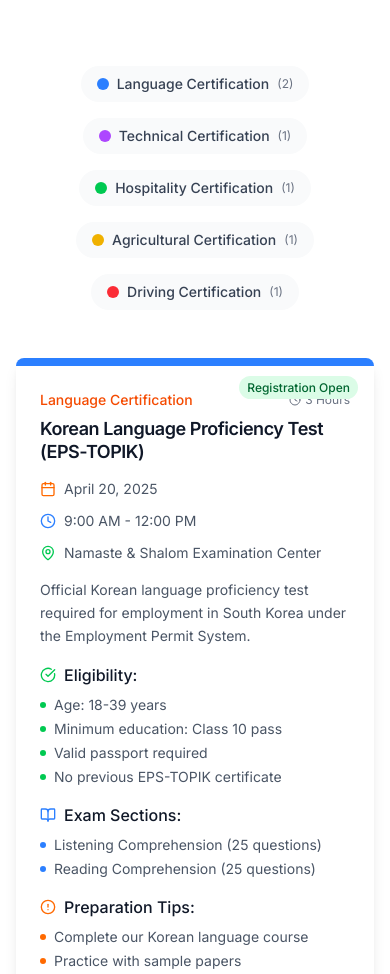
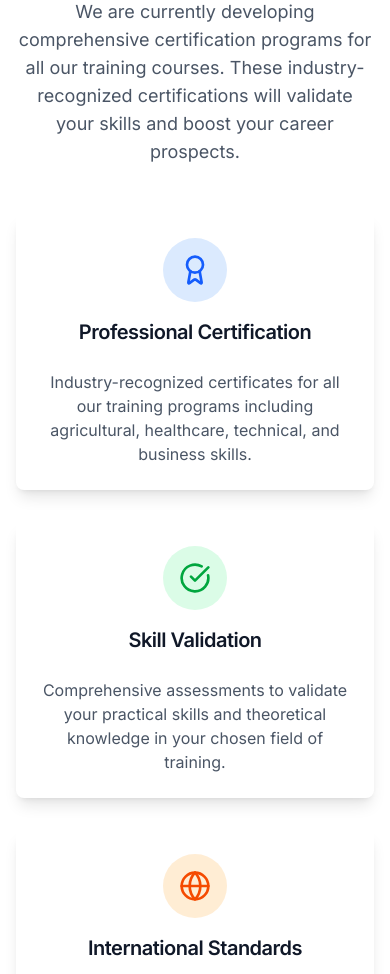
Before and after one commit to Pratik1joshi/n-s-Multipurpose, a Next.js app: page /exams in a window 390 px wide. Shown: the part 1023-1997 px from the top of the page. Built offline with nearby package versions, Linux system fonts and the light colour scheme.

Commit message:
Teams section improved with other events and exams

```diff
--- a/app/exams/page.jsx
+++ b/app/exams/page.jsx
@@ -535,10 +535,21 @@
               variants={itemVariants}
               className="text-lg md:text-xl text-gray-600 mb-8"
             >
-              Validate your skills and knowledge with our comprehensive certification exams. Get officially recognized credentials that enhance your career prospects and professional standing.
+              We are preparing comprehensive certification exams to validate your skills and knowledge. Stay tuned for upcoming exam schedules and registration details.
             </motion.p>
 
+            {/* Coming Soon Badge */}
             <motion.div
+              variants={itemVariants}
+              className="mb-12"
+            >
+              <div className="inline-flex items-center gap-3 bg-gradient-to-r from-orange-500 to-blue-600 text-white px-8 py-4 rounded-full text-lg font-semibold shadow-lg">
+                <Clock className="w-6 h-6" />
+                Coming Soon
+              </div>
+            </motion.div>
+
+            {/* <motion.div
               variants={itemVariants}
               className="grid grid-cols-2 md:grid-cols-4 gap-6 md:gap-8 mt-12"
             >
@@ -553,12 +564,12 @@
                   <p className="text-sm md:text-base text-gray-600">{stat.label}</p>
                 </div>
               ))}
-            </motion.div>
+            </motion.div> */}
           </motion.div>
         </div>
       </section>
 
-      {/* Exams Grid Section */}
+      {/* Coming Soon Section */}
       <section className="py-16 md:py-24 bg-white">
         <div className="container mx-auto px-4">
           <motion.div
@@ -566,241 +577,87 @@
             whileInView={{ opacity: 1, y: 0 }}
             transition={{ duration: 0.8 }}
             viewport={{ once: true }}
-            className="text-center mb-16"
+            className="text-center max-w-4xl mx-auto"
           >
-            <h2 className="text-3xl md:text-4xl font-bold text-gray-900 mb-6">
-              Upcoming Certification Exams
-            </h2>
-            <p className="text-lg text-gray-600 max-w-3xl mx-auto">
-              Register for our professional certification exams and validate your skills with industry-recognized credentials.
-            </p>
-          </motion.div>
+            <div className="mb-12">
+              <div className="w-32 h-32 bg-gradient-to-br from-orange-100 to-blue-100 rounded-full flex items-center justify-center mx-auto mb-8">
+                <FileText className="w-16 h-16 text-orange-600" />
+              </div>
+              <h2 className="text-3xl md:text-4xl font-bold text-gray-900 mb-6">
+                Certification Exams Coming Soon
+              </h2>
+              <p className="text-lg text-gray-600 mb-8">
+                We are currently developing comprehensive certification programs for all our training courses. These industry-recognized certifications will validate your skills and boost your career prospects.
+              </p>
+            </div>
 
-          {/* Exam Categories */}
-          <motion.div
-            initial={{ opacity: 0, y: 20 }}
-            whileInView={{ opacity: 1, y: 0 }}
-            transition={{ duration: 0.6 }}
-            viewport={{ once: true }}
-            className="flex flex-wrap justify-center gap-4 mb-12"
-          >
-            {examCategories.map((category, index) => (
-              <div key={index} className="flex items-center bg-gray-50 px-4 py-2 rounded-full">
-                <div className={`w-3 h-3 rounded-full mr-2 ${getCategoryColor(category.name)}`}></div>
-                <span className="text-sm font-medium text-gray-700">{category.name}</span>
-                <span className="text-xs text-gray-500 ml-2">({category.count})</span>
-              </div>
-            ))}
-          </motion.div>
-
-          <div className="grid md:grid-cols-2 lg:grid-cols-3 gap-8">
-            {upcomingExams.map((exam, index) => (
-              <motion.div
-                key={index}
-                initial={{ opacity: 0, y: 30 }}
-                whileInView={{ opacity: 1, y: 0 }}
-                transition={{ duration: 0.5, delay: index * 0.1 }}
-                viewport={{ once: true }}
-              >
-                <Card className="h-full border-0 shadow-lg hover:shadow-xl transition-all duration-300 hover:-translate-y-2 group bg-white overflow-hidden">
-                  <div className="relative">
-                    <div className={`h-2 ${getCategoryColor(exam.category)}`}></div>
-                    <div className="absolute top-4 right-4">
-                      <span className={`text-xs px-2 py-1 rounded-full font-medium ${getStatusColor(exam.status)}`}>
-                        {exam.status}
-                      </span>
-                    </div>
+            <div className="grid md:grid-cols-3 gap-8 mb-12">
+              <Card className="border-0 shadow-lg hover:shadow-xl transition-all duration-300 hover:-translate-y-2">
+                <CardHeader className="text-center">
+                  <div className="w-16 h-16 bg-blue-100 rounded-full flex items-center justify-center mx-auto mb-4">
+                    <Award className="w-8 h-8 text-blue-600" />
                   </div>
-
-                  <CardHeader className="pb-4">
-                    <div className="flex items-center justify-between mb-2">
-                      <span className="text-sm text-orange-600 font-medium">{exam.category}</span>
-                      <div className="flex items-center text-xs text-gray-500">
-                        <Clock className="w-3 h-3 mr-1" />
-                        {exam.duration}
-                      </div>
-                    </div>
-                    <CardTitle className="text-lg text-gray-900 group-hover:text-orange-600 transition-colors duration-300 leading-tight">
-                      {exam.title}
-                    </CardTitle>
-                  </CardHeader>
-
-                  <CardContent className="pt-0">
-                    <div className="space-y-3 mb-4">
-                      <div className="flex items-center text-sm text-gray-600">
-                        <Calendar className="w-4 h-4 mr-2 text-orange-500" />
-                        {exam.date}
-                      </div>
-                      <div className="flex items-center text-sm text-gray-600">
-                        <Clock className="w-4 h-4 mr-2 text-blue-500" />
-                        {exam.time}
-                      </div>
-                      <div className="flex items-center text-sm text-gray-600">
-                        <MapPin className="w-4 h-4 mr-2 text-green-500" />
-                        {exam.location}
-                      </div>
-                    </div>
-
-                    <p className="text-sm text-gray-600 mb-4 leading-relaxed">
-                      {exam.description}
-                    </p>
-
-                    {/* Eligibility Criteria */}
-                    <div className="mb-4">
-                      <h4 className="font-medium text-gray-900 mb-2 flex items-center">
-                        <CheckCircle className="w-4 h-4 mr-2 text-green-500" />
-                        Eligibility:
-                      </h4>
-                      <ul className="space-y-1">
-                        {exam.eligibility.map((criteria, criteriaIndex) => (
-                          <li key={criteriaIndex} className="flex items-center text-sm text-gray-600">
-                            <div className="w-1.5 h-1.5 bg-green-500 rounded-full mr-2 flex-shrink-0"></div>
-                            {criteria}
-                          </li>
-                        ))}
-                      </ul>
-                    </div>
-
-                    {/* Exam Sections */}
-                    <div className="mb-4">
-                      <h4 className="font-medium text-gray-900 mb-2 flex items-center">
-                        <BookOpen className="w-4 h-4 mr-2 text-blue-500" />
-                        Exam Sections:
-                      </h4>
-                      <ul className="space-y-1">
-                        {exam.examSections.map((section, sectionIndex) => (
-                          <li key={sectionIndex} className="flex items-center text-sm text-gray-600">
-                            <div className="w-1.5 h-1.5 bg-blue-500 rounded-full mr-2 flex-shrink-0"></div>
-                            {section}
-                          </li>
-                        ))}
-                      </ul>
-                    </div>
-
-                    {/* Preparation Tips */}
-                    <div className="mb-4">
-                      <h4 className="font-medium text-gray-900 mb-2 flex items-center">
-                        <AlertCircle className="w-4 h-4 mr-2 text-orange-500" />
-                        Preparation Tips:
-                      </h4>
-                      <ul className="space-y-1">
-                        {exam.preparationTips.map((tip, tipIndex) => (
-                          <li key={tipIndex} className="flex items-center text-sm text-gray-600">
-                            <div className="w-1.5 h-1.5 bg-orange-500 rounded-full mr-2 flex-shrink-0"></div>
-                            {tip}
-                          </li>
-                        ))}
-                      </ul>
-                    </div>
-
-                    <div className="border-t pt-4 mb-4">
-                      <div className="grid grid-cols-2 gap-4 text-sm">
-                        <div>
-                          <span className="text-gray-500">Exam Fee:</span>
-                          <p className="font-medium text-green-600">{exam.fee}</p>
-                        </div>
-                        <div>
-                          <span className="text-gray-500">Result Date:</span>
-                          <p className="font-medium text-gray-900">{exam.resultDate}</p>
-                        </div>
-                      </div>
-                    </div>
-
-                    <div className="flex flex-col gap-2">
-                      <a
-                        href={`https://wa.me/9779841757991?text=Hello%2C%20I%20want%20to%20register%20for%20the%20${encodeURIComponent(exam.title)}%20exam%20scheduled%20for%20${encodeURIComponent(exam.date)}.%20Please%20provide%20me%20with%20registration%20details.`}
-                        target="_blank"
-                        rel="noopener noreferrer"
-                        className="bg-gradient-to-r from-orange-500 to-blue-600 hover:from-orange-600 hover:to-blue-700 text-white text-sm py-2 px-4 rounded-full transition-all duration-300 font-medium text-center flex items-center justify-center"
-                      >
-                        Register for Exam
-                        <ArrowRight className="w-4 h-4 ml-2" />
-                      </a>
-                      <button className="border border-orange-500 text-orange-600 hover:bg-orange-50 text-sm py-2 px-4 rounded-full transition-all duration-300 font-medium">
-                        Download Syllabus
-                      </button>
-                    </div>
-                  </CardContent>
-                </Card>
-              </motion.div>
-            ))}
-          </div>
-        </div>
-      </section>
-
-      {/* Important Information Section */}
-      <section className="py-16 md:py-24 bg-gray-50">
-        <div className="container mx-auto px-4">
-          <motion.div
-            initial={{ opacity: 0, y: 30 }}
-            whileInView={{ opacity: 1, y: 0 }}
-            transition={{ duration: 0.8 }}
-            viewport={{ once: true }}
-            className="max-w-4xl mx-auto"
-          >
-            <h2 className="text-3xl md:text-4xl font-bold text-gray-900 mb-8 text-center">
-              Important Examination Information
-            </h2>
-
-            <div className="grid md:grid-cols-2 gap-8">
-              <Card className="border-0 shadow-lg">
-                <CardHeader>
-                  <CardTitle className="text-xl text-gray-900 flex items-center">
-                    <FileText className="w-5 h-5 mr-2 text-orange-600" />
-                    Registration Process
-                  </CardTitle>
+                  <CardTitle className="text-xl text-gray-900">Professional Certification</CardTitle>
                 </CardHeader>
-                <CardContent>
-                  <ul className="space-y-2 text-gray-600">
-                    <li className="flex items-start">
-                      <ChevronRight className="w-4 h-4 mr-2 mt-0.5 text-orange-500 flex-shrink-0" />
-                      Contact us via WhatsApp or visit our center
-                    </li>
-                    <li className="flex items-start">
-                      <ChevronRight className="w-4 h-4 mr-2 mt-0.5 text-orange-500 flex-shrink-0" />
-                      Submit required documents and eligibility proof
-                    </li>
-                    <li className="flex items-start">
-                      <ChevronRight className="w-4 h-4 mr-2 mt-0.5 text-orange-500 flex-shrink-0" />
-                      Pay examination fee
-                    </li>
-                    <li className="flex items-start">
-                      <ChevronRight className="w-4 h-4 mr-2 mt-0.5 text-orange-500 flex-shrink-0" />
-                      Receive admit card 3 days before exam
-                    </li>
-                  </ul>
+                <CardContent className="text-center">
+                  <p className="text-gray-600">Industry-recognized certificates for all our training programs including agricultural, healthcare, technical, and business skills.</p>
                 </CardContent>
               </Card>
 
-              <Card className="border-0 shadow-lg">
-                <CardHeader>
-                  <CardTitle className="text-xl text-gray-900 flex items-center">
-                    <Award className="w-5 h-5 mr-2 text-blue-600" />
-                    Certification Benefits
-                  </CardTitle>
+              <Card className="border-0 shadow-lg hover:shadow-xl transition-all duration-300 hover:-translate-y-2">
+                <CardHeader className="text-center">
+                  <div className="w-16 h-16 bg-green-100 rounded-full flex items-center justify-center mx-auto mb-4">
+                    <CheckCircle className="w-8 h-8 text-green-600" />
+                  </div>
+                  <CardTitle className="text-xl text-gray-900">Skill Validation</CardTitle>
                 </CardHeader>
-                <CardContent>
-                  <ul className="space-y-2 text-gray-600">
-                    <li className="flex items-start">
-                      <ChevronRight className="w-4 h-4 mr-2 mt-0.5 text-blue-500 flex-shrink-0" />
-                      Industry-recognized certificates
-                    </li>
-                    <li className="flex items-start">
-                      <ChevronRight className="w-4 h-4 mr-2 mt-0.5 text-blue-500 flex-shrink-0" />
-                      Enhanced career opportunities
-                    </li>
-                    <li className="flex items-start">
-                      <ChevronRight className="w-4 h-4 mr-2 mt-0.5 text-blue-500 flex-shrink-0" />
-                      Professional skill validation
-                    </li>
-                    <li className="flex items-start">
-                      <ChevronRight className="w-4 h-4 mr-2 mt-0.5 text-blue-500 flex-shrink-0" />
-                      Lifetime certificate validity
-                    </li>
-                  </ul>
+                <CardContent className="text-center">
+                  <p className="text-gray-600">Comprehensive assessments to validate your practical skills and theoretical knowledge in your chosen field of training.</p>
+                </CardContent>
+              </Card>
+
+              <Card className="border-0 shadow-lg hover:shadow-xl transition-all duration-300 hover:-translate-y-2">
+                <CardHeader className="text-center">
+                  <div className="w-16 h-16 bg-orange-100 rounded-full flex items-center justify-center mx-auto mb-4">
+                    <Globe className="w-8 h-8 text-orange-600" />
+                  </div>
+                  <CardTitle className="text-xl text-gray-900">International Standards</CardTitle>
+                </CardHeader>
+                <CardContent className="text-center">
+                  <p className="text-gray-600">Certifications designed to meet international standards, opening doors to both domestic and global employment opportunities.</p>
                 </CardContent>
               </Card>
             </div>
+
+            {/* <div className="bg-gradient-to-r from-orange-50 to-blue-50 rounded-2xl p-8">
+              <h3 className="text-2xl font-bold text-gray-900 mb-4">Get Notified When Exams Are Available</h3>
+              <p className="text-gray-600 mb-6">
+                Be the first to know when our certification exams become available. Contact us to stay updated on exam schedules and registration processes.
+              </p>
+              <div className="flex flex-col sm:flex-row gap-4 justify-center">
+                <a
+                  href="https://wa.me/9779841757991?text=Hello%2C%20I%20want%20to%20be%20notified%20when%20certification%20exams%20become%20available.%20Please%20keep%20me%20updated."
+                  target="_blank"
+                  rel="noopener noreferrer"
+                >
+                  <Button
+                    size="lg"
+                    className="cursor-pointer bg-gradient-to-r from-orange-500 to-blue-600 hover:from-orange-600 hover:to-blue-700"
+                  >
+                    Get Notified
+                  </Button>
+                </a>
+                <Link href="/">
+                  <Button
+                    size="lg"
+                    variant="outline"
+                    className="cursor-pointer bg-white text-gray-900 border-gray-300 hover:bg-gray-50"
+                  >
+                    View Training Programs
+                  </Button>
+                </Link>
+              </div>
+            </div> */}
           </motion.div>
         </div>
       </section>
@@ -816,14 +673,14 @@
             className="text-center max-w-4xl mx-auto"
           >
             <h2 className="text-3xl md:text-4xl font-bold text-gray-900 mb-6">
-              Ready to Get Certified?
+              Stay Updated on Our Certification Programs
             </h2>
             <p className="text-lg text-gray-600 mb-8">
-              Take the next step in your professional journey. Register for our certification exams and validate your skills with industry-recognized credentials.
+              We're working hard to bring you comprehensive certification programs. Contact us to learn more about our upcoming certification exams and get notified when they become available.
             </p>
             <div className="flex flex-col sm:flex-row gap-4 justify-center">
               <a
-                href="https://wa.me/9779841757991?text=Hello%2C%20I%20want%20to%20know%20more%20about%20your%20certification%20exams%20and%20registration%20process."
+                href="https://wa.me/9779841757991?text=Hello%2C%20I%20want%20to%20know%20more%20about%20your%20upcoming%20certification%20exams.%20Please%20keep%20me%20updated."
                 target="_blank"
                 rel="noopener noreferrer"
               >
@@ -831,7 +688,7 @@
                   size="lg"
                   className="cursor-pointer bg-gradient-to-r from-orange-500 to-blue-600 hover:from-orange-600 hover:to-blue-700"
                 >
-                  Register for Exams
+                  Get Updates
                 </Button>
               </a>
               <Link href="/">
```
Also changed, not shown: app/events/page.jsx (+91 -125 lines), app/teams/page.jsx (+15 -12 lines).
